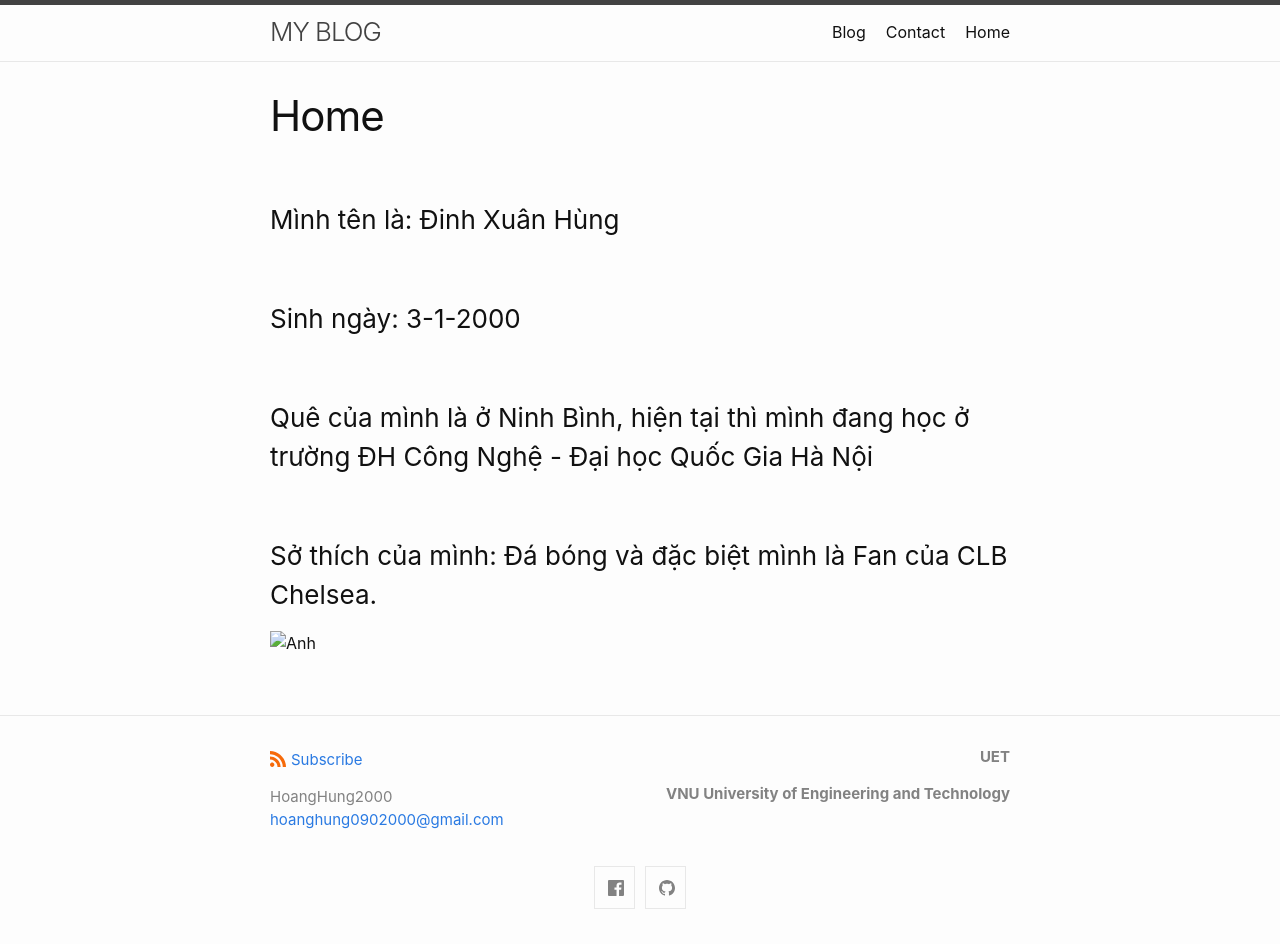
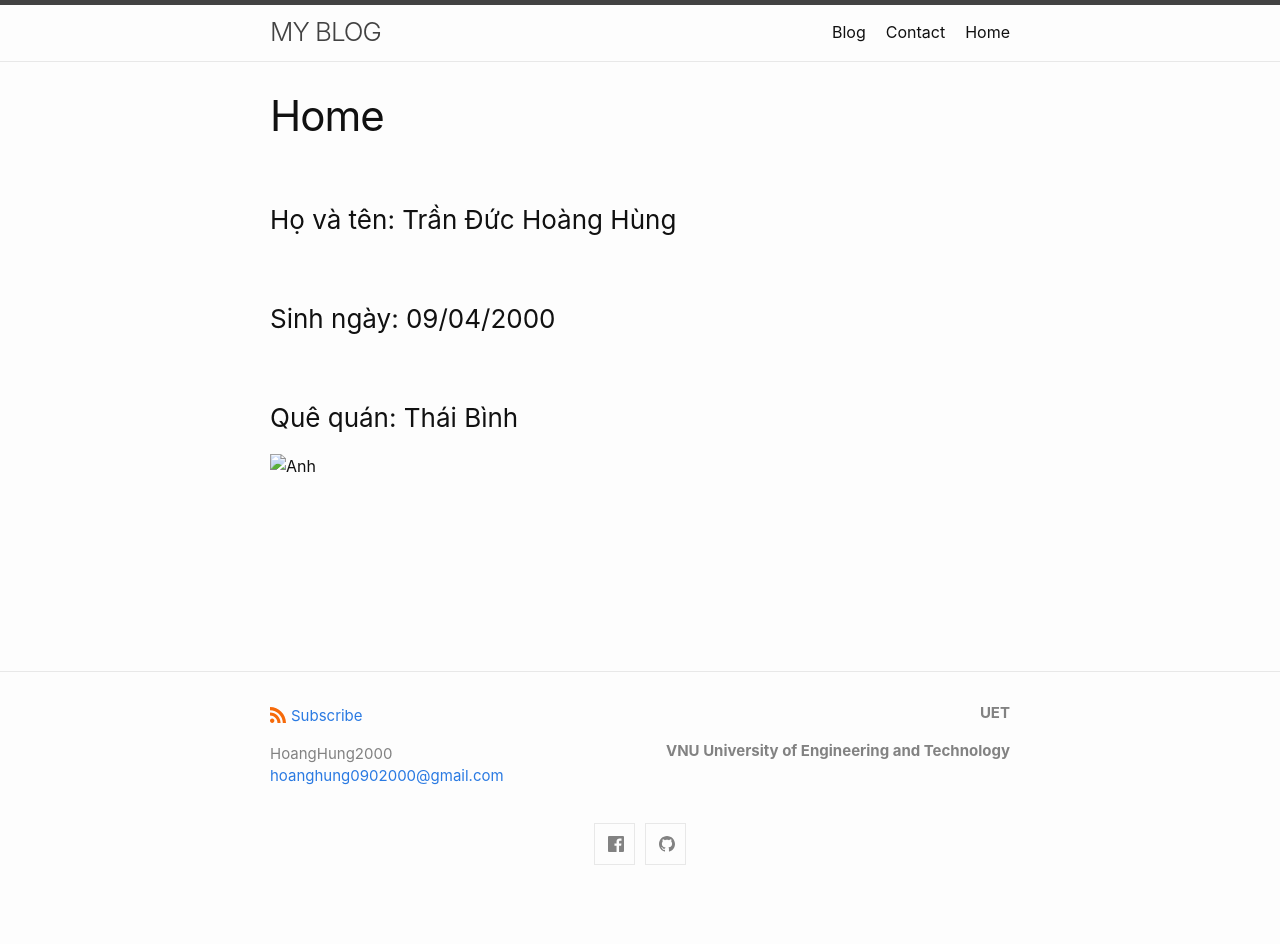
Before and after one commit to Hoanghung2000/WEB_WEEK_2, a Jekyll site: the page built from home.markdown, in a window 1280 px wide. Built offline with Jekyll 4.4.1, drawn with Linux system fonts in a browser that asks for light colours; after the commit the page ends 900 px from its top, so only the background shows below that.

Commit message:
Update home.markdown

```diff
--- a/home.markdown
+++ b/home.markdown
@@ -4,9 +4,8 @@ title: Home
 permalink: /home/
 ---
 
-### Mình tên là: Đinh Xuân Hùng
-### Sinh ngày: 3-1-2000
-### Quê của mình là ở Ninh Bình, hiện tại thì mình đang học ở trường ĐH Công Nghệ - Đại học Quốc Gia Hà Nội
-### Sở thích của mình: Đá bóng và đặc biệt mình là Fan của CLB Chelsea.
+### Họ và tên: Trần Đức Hoàng Hùng
+### Sinh ngày: 09/04/2000
+### Quê quán: Thái Bình
 
 <img itemprop="image" class="img-rounded" src="/assets/_images/anh2.jpg" alt="Anh">
```
